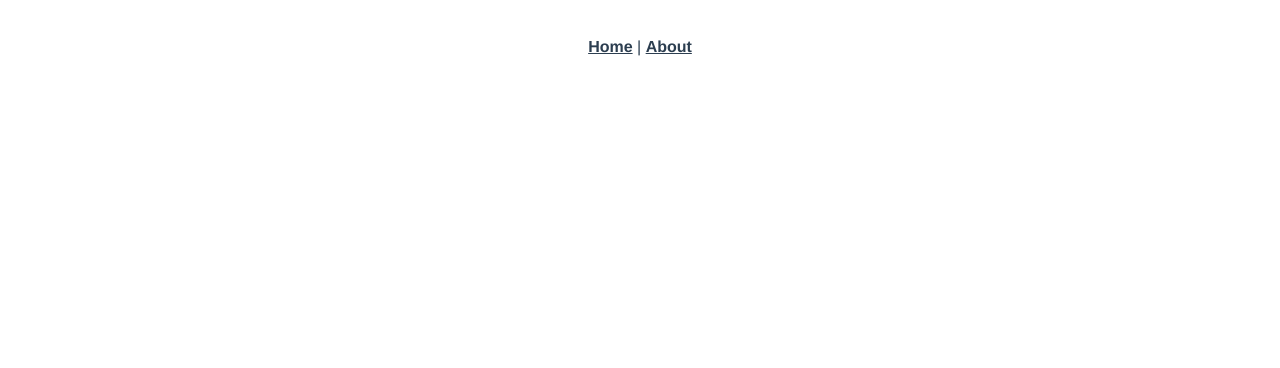
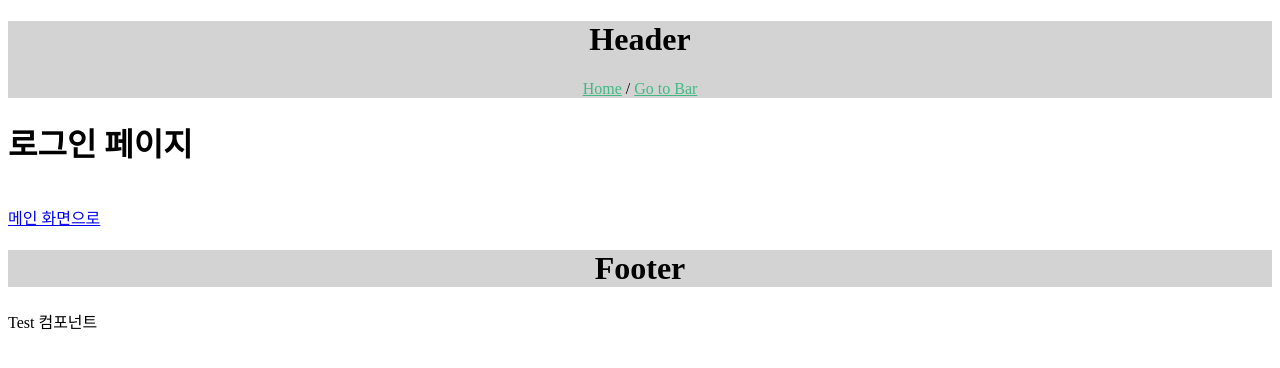
Before and after one commit to JeongrakChoi/vue-app-template, a Vue app: page /Login in a window 1280 px wide. Before the commit this address had no page. Shown: the top 368 px of the page. Built offline with nearby package versions, Linux system fonts and the light colour scheme.

Commit message:
router 초기 설정중

```diff
--- a/src/App.vue
+++ b/src/App.vue
@@ -1,30 +1,23 @@
 <template>
-  <nav>
-    <router-link to="/">Home</router-link> |
-    <router-link to="/about">About</router-link>
-  </nav>
-  <router-view/>
+  <div id="app">
+    <Header></Header>
+    <router-view></router-view>
+    <Footer></Footer>
+    <Example></Example>
+  </div>
 </template>
 
-<style>
-#app {
-  font-family: Avenir, Helvetica, Arial, sans-serif;
-  -webkit-font-smoothing: antialiased;
-  -moz-osx-font-smoothing: grayscale;
-  text-align: center;
-  color: #2c3e50;
-}
+<script>
+  import Header from './layout/Header';
+  import Footer from './layout/Footer';
+  import Example from './components/Example';
 
-nav {
-  padding: 30px;
-}
-
-nav a {
-  font-weight: bold;
-  color: #2c3e50;
-}
-
-nav a.router-link-exact-active {
-  color: #42b983;
-}
-</style>
+  export default {
+    name: 'App',
+    components: {
+      Header,
+      Footer,
+      Example
+    }
+  }
+</script>
--- /dev/null
+++ b/src/components/Example.vue
@@ -0,0 +1,5 @@
+<template>
+    <div>
+        Test 컴포넌트
+    </div>
+</template>
--- a/src/components/HelloWorld.vue
+++ /dev/null
@@ -1,58 +0,0 @@
-<template>
-  <div class="hello">
-    <h1>{{ msg }}</h1>
-    <p>
-      For a guide and recipes on how to configure / customize this project,<br>
-      check out the
-      <a href="https://cli.vuejs.org" target="_blank" rel="noopener">vue-cli documentation</a>.
-    </p>
-    <h3>Installed CLI Plugins</h3>
-    <ul>
-      <li><a href="https://github.com/vuejs/vue-cli/tree/dev/packages/%40vue/cli-plugin-babel" target="_blank" rel="noopener">babel</a></li>
-      <li><a href="https://github.com/vuejs/vue-cli/tree/dev/packages/%40vue/cli-plugin-eslint" target="_blank" rel="noopener">eslint</a></li>
-    </ul>
-    <h3>Essential Links</h3>
-    <ul>
-      <li><a href="https://vuejs.org" target="_blank" rel="noopener">Core Docs</a></li>
-      <li><a href="https://forum.vuejs.org" target="_blank" rel="noopener">Forum</a></li>
-      <li><a href="https://chat.vuejs.org" target="_blank" rel="noopener">Community Chat</a></li>
-      <li><a href="https://twitter.com/vuejs" target="_blank" rel="noopener">Twitter</a></li>
-      <li><a href="https://news.vuejs.org" target="_blank" rel="noopener">News</a></li>
-    </ul>
-    <h3>Ecosystem</h3>
-    <ul>
-      <li><a href="https://router.vuejs.org" target="_blank" rel="noopener">vue-router</a></li>
-      <li><a href="https://vuex.vuejs.org" target="_blank" rel="noopener">vuex</a></li>
-      <li><a href="https://github.com/vuejs/vue-devtools#vue-devtools" target="_blank" rel="noopener">vue-devtools</a></li>
-      <li><a href="https://vue-loader.vuejs.org" target="_blank" rel="noopener">vue-loader</a></li>
-      <li><a href="https://github.com/vuejs/awesome-vue" target="_blank" rel="noopener">awesome-vue</a></li>
-    </ul>
-  </div>
-</template>
-
-<script>
-export default {
-  name: 'HelloWorld',
-  props: {
-    msg: String
-  }
-}
-</script>
-
-<!-- Add "scoped" attribute to limit CSS to this component only -->
-<style scoped>
-h3 {
-  margin: 40px 0 0;
-}
-ul {
-  list-style-type: none;
-  padding: 0;
-}
-li {
-  display: inline-block;
-  margin: 0 10px;
-}
-a {
-  color: #42b983;
-}
-</style>
--- /dev/null
+++ b/src/layout/Footer.vue
@@ -0,0 +1,11 @@
+<template>
+    <div class="footer">
+        <h1>Footer</h1>
+    </div>
+</template>
+<style scoped>
+    .footer {
+    text-align: center;
+    background-color: lightgray;
+    }
+</style>
--- /dev/null
+++ b/src/layout/Header.vue
@@ -0,0 +1,17 @@
+<template>
+    <div class="header">
+        <h1>Header</h1>
+        <router-link to="/">Home</router-link> / <router-link to="/bar">Go to Bar</router-link>
+    </div>
+</template>
+
+<style scoped>
+    .header {
+        text-align: center;
+        background-color: lightgray;
+    }
+
+    a {
+        color: #42b983;
+    }
+</style>
--- a/src/router/index.js
+++ b/src/router/index.js
@@ -1,19 +1,17 @@
-import { createRouter, createWebHistory } from 'vue-router'
-import HomeView from '../views/HomeView.vue'
+import { createRouter, createWebHistory } from 'vue-router';
+import Home from '../views/home/Home.vue';
+import Login from '../views/login/Login.vue';
 
 const routes = [
   {
-    path: '/',
-    name: 'home',
-    component: HomeView
+    path: "/",
+    name: "Home",
+    component: Home,
   },
   {
-    path: '/about',
-    name: 'about',
-    // route level code-splitting
-    // this generates a separate chunk (about.[hash].js) for this route
-    // which is lazy-loaded when the route is visited.
-    component: () => import(/* webpackChunkName: "about" */ '../views/AboutView.vue')
+    path: "/Login",
+    name: "Login",
+    component: Login,
   }
 ]
 
--- a/src/views/AboutView.vue
+++ /dev/null
@@ -1,5 +0,0 @@
-<template>
-  <div class="about">
-    <h1>This is an about page</h1>
-  </div>
-</template>
--- a/src/views/HomeView.vue
+++ /dev/null
@@ -1,18 +0,0 @@
-<template>
-  <div class="home">
-    <img alt="Vue logo" src="../assets/logo.png">
-    <HelloWorld msg="Welcome to Your Vue.js App"/>
-  </div>
-</template>
-
-<script>
-// @ is an alias to /src
-import HelloWorld from '@/components/HelloWorld.vue'
-
-export default {
-  name: 'HomeView',
-  components: {
-    HelloWorld
-  }
-}
-</script>
--- /dev/null
+++ b/src/views/home/Home.vue
@@ -0,0 +1,23 @@
+<template>
+    <div>
+        <div>
+            <h1>메인 페이지</h1>
+            <p>{msg}</p>
+        </div>
+        <br/>
+        <router-link to="/Login">로그인 화면으로</router-link>
+    </div>
+</template>
+
+<script>
+    export default {
+        name: '메인페이지 입니다',
+        props: {
+            msg: String
+        }
+    }
+</script>
+
+<style scoped>
+
+</style>
--- /dev/null
+++ b/src/views/login/Login.vue
@@ -0,0 +1,13 @@
+<template>
+    <div>
+        <div>
+            <h1>로그인 페이지</h1>
+        </div>
+    <br/>
+    <router-link to="/">메인 화면으로</router-link>
+    </div>
+</template>
+
+<style scoped>
+
+</style>
--- a/vue.config.js
+++ b/vue.config.js
@@ -1,4 +1,5 @@
 const { defineConfig } = require('@vue/cli-service')
 module.exports = defineConfig({
-  transpileDependencies: true
+  transpileDependencies: true,
+  lintOnSave: false
 })
```
